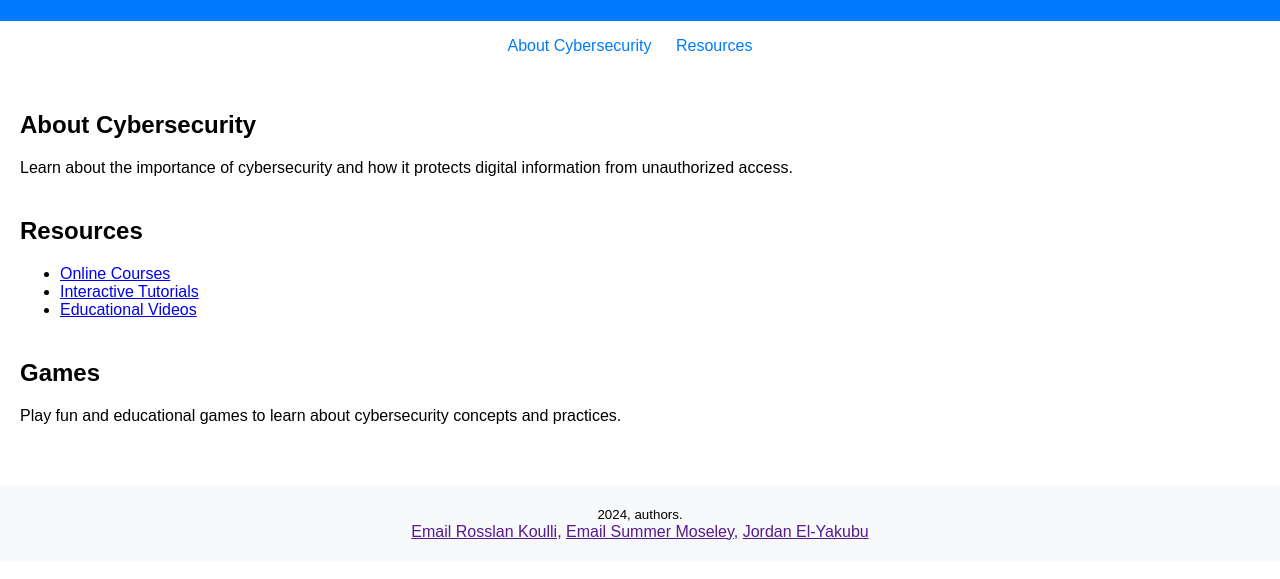
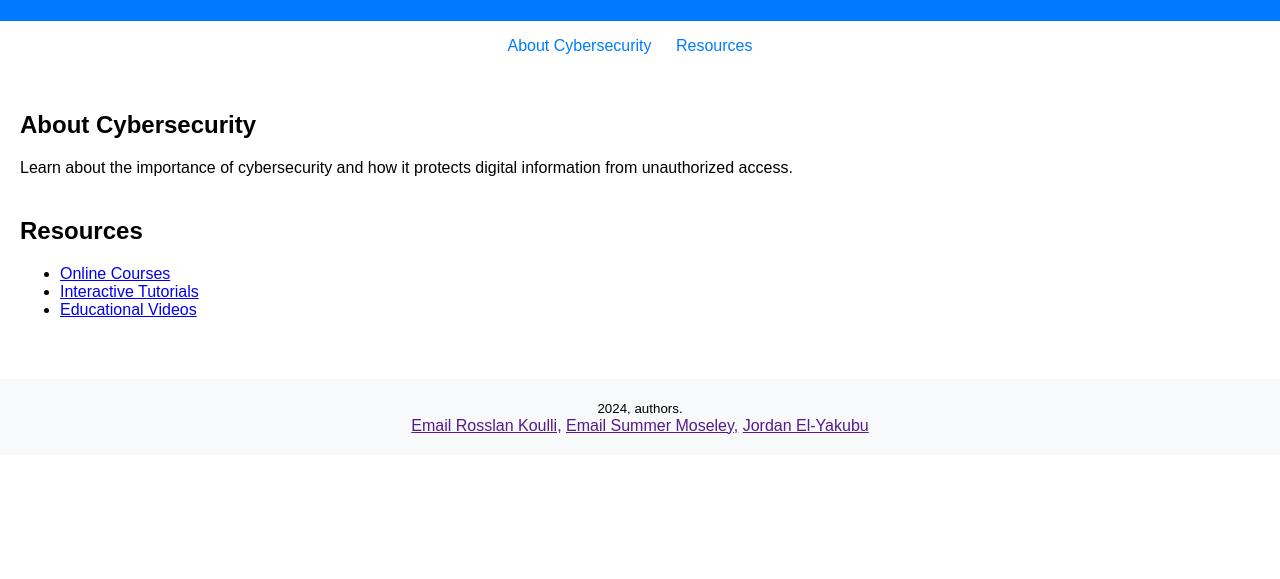
Before and after one commit to RosslanKoulli/Semester-2-CompIndustry, a plain HTML site: page index.html in a window 1280 px wide. Shown: the part 99-678 px from the top of the page. Drawn offline with Linux system fonts and the light colour scheme.

```diff
--- a/index.html
+++ b/index.html
@@ -29,10 +29,7 @@
                   <li><a href="#">Educational Videos</a></li>
               </ul>
           </section>
-          <section id="games">
-              <h2>Games</h2>
-              <p>Play fun and educational games to learn about cybersecurity concepts and practices.</p>
-          </section>
+
       </main>
       <footer>
         <!--Footer content -->
```
Also changed, not shown: 2 other files.
